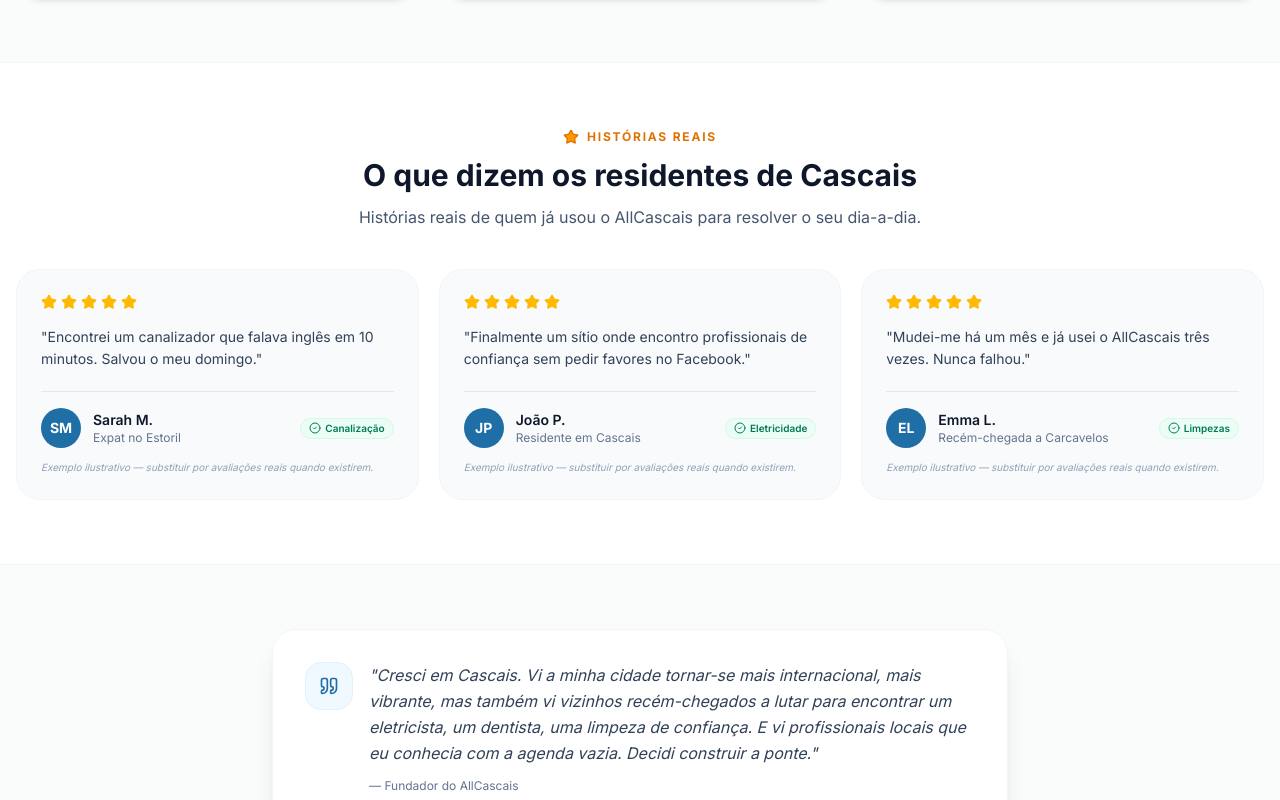
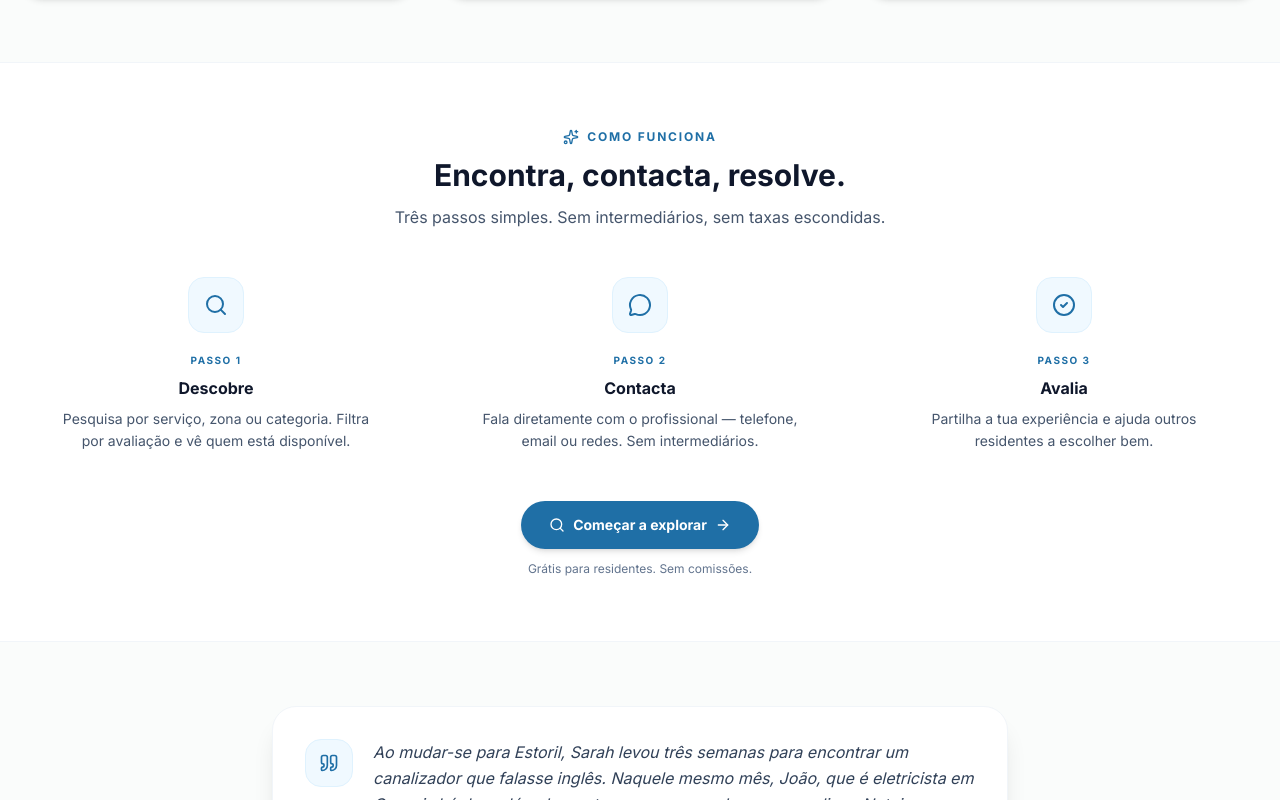
Before and after one commit to Chiosap01/allcascais, a React (Vite) app: page / in a window 1280 px wide. Shown: the part 1500-2300 px from the top of the page. Built offline with nearby package versions, Linux system fonts and the light colour scheme.

Commit message:
change founder story

```diff
--- a/src/pages/AboutPage.tsx
+++ b/src/pages/AboutPage.tsx
@@ -471,28 +471,86 @@
       </section>
 
       {/* =========================================================
-          STATS — Cialdini: afirmações verificáveis, não números inventados
-      ========================================================== */}
-      <section className="max-w-5xl mx-auto px-4 pt-8 pb-10">
-        <div className="grid grid-cols-2 sm:grid-cols-4 gap-4 sm:gap-6">
-          {stats.map((s) => (
-            <div
-              key={s.label}
-              className="text-center bg-white rounded-2xl border border-slate-100 shadow-sm py-5 px-3"
-            >
-              <div className="flex items-center justify-center gap-1">
-                <span
-                  className="text-lg sm:text-xl font-bold"
+    FOUNDER STORY
+========================================================== */}
+      <section className="max-w-3xl mx-auto px-4 pt-16 pb-6">
+        <div className="bg-white rounded-3xl border border-slate-100 shadow-sm overflow-hidden">
+          <div className="grid grid-cols-1 sm:grid-cols-[200px_1fr]">
+            {/* Photo column — replace the emoji with a real photo */}
+            <div className="relative bg-gradient-to-br from-sky-50 to-slate-50 border-b sm:border-b-0 sm:border-r border-slate-100 flex items-center justify-center min-h-[180px] sm:min-h-full">
+              {/*
+          PHOTO GUIDANCE:
+          - Replace this entire block with:
+            <img
+              src="/founder.jpg"
+              alt="[O teu nome], fundador do AllCascais"
+              className="w-full h-full object-cover"
+            />
+          - Warm, casual, taken in Cascais. Not a LinkedIn headshot.
+          - Café, beach, street in the old town — anywhere real.
+        */}
+              <div className="text-center px-6 py-8">
+                <div className="text-4xl mb-2" aria-hidden="true">
+                  🌉
+                </div>
+                <div className="text-[10px] font-semibold uppercase tracking-wider text-slate-400">
+                  {isPT ? "Foto em breve" : "Photo coming soon"}
+                </div>
+              </div>
+            </div>
+
+            {/* Content column */}
+            <div className="p-6 sm:p-8">
+              <div
+                className="inline-flex items-center gap-2 text-xs font-bold uppercase tracking-[0.15em] mb-4"
+                style={{ color: BRAND }}
+              >
+                <Heart className="w-4 h-4" />
+                {isPT ? "Porque é que isto existe" : "Why this exists"}
+              </div>
+
+              {/* Quote — Version A: the neighbour moment */}
+              <p className="text-sm sm:text-base text-slate-700 leading-relaxed italic">
+                {isPT
+                  ? "Ao mudar-se para Estoril, Sarah levou três semanas para encontrar um canalizador que falasse inglês. Naquele mesmo mês, João, que é eletricista em Cascais há duas décadas, estava com a agenda um pouco livre. Notei que o problema não era a falta de profissionais. Era necessário conectá-los. Fundei o AllCascais com esse propósito: um local onde quem precisa pode se conectar diretamente com quem sabe, sem intermediários."
+                  : "It took Sarah three weeks to find an English-speaking plumber after she moved to Estoril. That same month, João, an electrician in Cascais for 20 years, had half an empty schedule. I realized it wasn’t a lack of professionals. It was a failure of connection. So I created AllCascais. A place where those who know, find those who need. No intermediaries."}
+              </p>
+
+              {/* Signature block — honest, specific, human */}
+              <div className="mt-6 pt-5 border-t border-slate-100 flex items-center gap-3">
+                <div className="w-11 h-11 rounded-full bg-slate-100 border border-slate-200 flex items-center justify-center text-sm font-semibold text-slate-700 shrink-0">
+                  {/* Replace with initials or avatar */}
+                  PC
+                </div>
+                <div className="min-w-0">
+                  <div className="text-sm font-semibold text-slate-900">
+                    {/* Replace with your name */}
+                    [Paulo Chiosa]
+                  </div>
+                  <div className="text-xs text-slate-500">
+                    {isPT
+                      ? "Fundador, AllCascais · Cascais, 2025"
+                      : "Founder, AllCascais · Cascais, 2025"}
+                  </div>
+                </div>
+              </div>
+
+              {/* Mission statement — right after the story */}
+              <div className="mt-6 pt-5 border-t border-slate-100">
+                <div
+                  className="text-xs font-bold uppercase tracking-[0.15em] mb-2"
                   style={{ color: BRAND }}
                 >
-                  {s.value}
-                </span>
-              </div>
-              <div className="text-[11px] sm:text-xs text-slate-500 mt-1">
-                {s.label}
+                  {isPT ? "A nossa missão" : "Our mission"}
+                </div>
+                <p className="text-sm text-slate-700 leading-relaxed">
+                  {isPT
+                    ? "Ligar residentes e profissionais em Cascais — em português e inglês, sem comissões, sem intermediários. Quem precisa encontra quem sabe."
+                    : "Connect residents and professionals in Cascais — in Portuguese and English, with no commissions, no middlemen. Those who need find those who know."}
+                </p>
               </div>
             </div>
-          ))}
+          </div>
         </div>
       </section>
 
--- a/src/pages/LandingPage.tsx
+++ b/src/pages/LandingPage.tsx
@@ -28,6 +28,10 @@
    Godin: permissão, não interrupção
    Krug: 3 campos, zero fricção
    Norman: feedback claro em todos os estados
+
+   Audit-driven change: payload now includes `phone: null`
+   so the shape matches the RealEstate MatchModal insert.
+   If you later unify the `leads` table, add `category` too.
 ========================================================= */
 type ContactSubject = "question" | "feedback" | "partnership";
 
@@ -105,12 +109,14 @@
     const subjectLine = SUBJECTS.find((s) => s.id === subject);
     const subjectLabel = isPT ? subjectLine?.pt : subjectLine?.en;
 
+    /* Unified lead payload shape — matches RealEstate MatchModal */
     const payload = {
       source: "landing-contact",
       page_url: window.location.href,
       language: isPT ? "pt" : "en",
       name: name.trim(),
       email: email.trim(),
+      phone: null,
       notes: message.trim(),
       meta: {
         subject: subjectLabel ?? subject,
@@ -365,9 +371,6 @@
     "services" | "offers" | "real-estate"
   >("services");
 
-  /* ---------- Search validation state (Norman) ---------- */
-  const [searchError, setSearchError] = useState<string | null>(null);
-
   /* ---------- Contact modal state ---------- */
   const [contactOpen, setContactOpen] = useState(false);
 
@@ -382,48 +385,6 @@
     window.addEventListener("scroll", onScroll, { passive: true });
     return () => window.removeEventListener("scroll", onScroll);
   }, []);
-
-  /* ---------------------------------------------------------
-     TESTIMONIALS
-     Nota: estes depoimentos são ilustrativos enquanto não
-     existirem avaliações reais. Substituir por reais quando
-     houver, e remover a etiqueta "exemplo".
-  --------------------------------------------------------- */
-  const testimonials = [
-    {
-      id: "1",
-      name: "Sarah M.",
-      role: isPT ? "Expat no Estoril" : "Expat in Estoril",
-      avatar: "SM",
-      quote: isPT
-        ? "Encontrei um canalizador que falava inglês em 10 minutos. Salvou o meu domingo."
-        : "Found an English-speaking plumber in 10 minutes. Saved my Sunday.",
-      service: isPT ? "Canalização" : "Plumbing",
-      isExample: true,
-    },
-    {
-      id: "2",
-      name: "João P.",
-      role: isPT ? "Residente em Cascais" : "Cascais resident",
-      avatar: "JP",
-      quote: isPT
-        ? "Finalmente um sítio onde encontro profissionais de confiança sem pedir favores no Facebook."
-        : "Finally a place where I find trusted pros without asking favors on Facebook.",
-      service: isPT ? "Eletricidade" : "Electrical",
-      isExample: true,
-    },
-    {
-      id: "3",
-      name: "Emma L.",
-      role: isPT ? "Recém-chegada a Carcavelos" : "New to Carcavelos",
-      avatar: "EL",
-      quote: isPT
-        ? "Mudei-me há um mês e já usei o AllCascais três vezes. Nunca falhou."
-        : "Moved here a month ago and already used AllCascais three times. Never failed.",
-      service: isPT ? "Limpezas" : "Cleaning",
-      isExample: true,
-    },
-  ];
 
   /* ---------------------------------------------------------
      SEARCH TABS
@@ -470,11 +431,9 @@
 
   const SUGGESTIONS_BY_TAB = {
     services: isPT
-      ? ["Eletricista", "Canalizador", "Limpezas", "Dentista", "Restaurante"]
-      : ["Electrician", "Plumber", "Cleaning", "Dentist", "Restaurant"],
-    offers: isPT
-      ? ["Spa", "Surf", "Jantar", "Desconto", "Última hora"]
-      : ["Spa", "Surf", "Dinner", "Discount", "Last minute"],
+      ? ["Eletricista", "Limpezas", "Dentista"]
+      : ["Electrician", "Cleaning", "Dentist"],
+    offers: isPT ? ["Spa", "Surf", "Jantar"] : ["Spa", "Surf", "Dinner"],
     "real-estate": [],
   } as const;
 
@@ -493,15 +452,14 @@
 
   /* ---------------------------------------------------------
      HANDLERS
+     Krug: o botão nunca bloqueia. Sem query → vai para a lista.
+     Norman: não punimos o utilizador por não escrever nada.
   --------------------------------------------------------- */
   const handleSearch = (e: React.FormEvent) => {
     e.preventDefault();
     if (searchTab === "real-estate") return;
 
     const q = searchQuery.trim();
-
-    /* Krug: o botão nunca bloqueia. Sem query → vai para a lista. */
-    setSearchError(null);
     navigate(
       q ? `${activeTab.route}?search=${encodeURIComponent(q)}` : activeTab.route
     );
@@ -510,7 +468,6 @@
   const handleSuggestionClick = (suggestion: string) => {
     if (searchTab === "real-estate") return;
     setSearchQuery(suggestion);
-    setSearchError(null);
     navigate(`${activeTab.route}?search=${encodeURIComponent(suggestion)}`);
   };
 
@@ -565,6 +522,33 @@
       icon: Home,
       image:
         "https://images.unsplash.com/photo-1600596542815-ffad4c1539a9?q=80&w=1000&auto=format&fit=crop",
+    },
+  ];
+
+  /* ---------------------------------------------------------
+     HOW IT WORKS STEPS (Miller: clear next step; Krug: no friction)
+  --------------------------------------------------------- */
+  const howItWorksSteps = [
+    {
+      icon: Search,
+      title: isPT ? "Descobre" : "Discover",
+      desc: isPT
+        ? "Pesquisa por serviço, zona ou categoria. Filtra por avaliação e vê quem está disponível."
+        : "Search by service, area or category. Filter by rating and see who's available.",
+    },
+    {
+      icon: MessageCircle,
+      title: isPT ? "Contacta" : "Contact",
+      desc: isPT
+        ? "Fala diretamente com o profissional — telefone, email ou redes. Sem intermediários."
+        : "Talk directly with the professional — phone, email or social. No middlemen.",
+    },
+    {
+      icon: CheckCircle2,
+      title: isPT ? "Avalia" : "Review",
+      desc: isPT
+        ? "Partilha a tua experiência e ajuda outros residentes a escolher bem."
+        : "Share your experience and help other residents choose well.",
     },
   ];
 
@@ -642,10 +626,7 @@
                           role="tab"
                           aria-selected={isActive}
                           aria-controls={`panel-${key}`}
-                          onClick={() => {
-                            setSearchTab(key);
-                            setSearchError(null);
-                          }}
+                          onClick={() => setSearchTab(key)}
                           className={[
                             "relative flex items-center justify-center gap-2 py-4 px-2 text-xs sm:text-sm font-semibold transition-all",
                             "focus:outline-none focus-visible:ring-2 focus-visible:ring-[#1F6FA6] focus-visible:ring-inset",
@@ -677,8 +658,6 @@
                 {/* =========================================================
                     CONTEÚDO DAS TABS
                     Altura fixa em todos os breakpoints → sem salto ao mudar de tab
-                    Norman: overflow-y-auto para nunca cortar o feedback de erro
-                    Krug:  feedback visível sem scroll manual
                 ========================================================== */}
                 <div
                   id={`panel-${searchTab}`}
@@ -702,52 +681,18 @@
                           {activeTab.question}
                         </label>
 
-                        <div
-                          className={[
-                            "flex items-center gap-3 rounded-2xl border bg-white px-4 py-3 transition",
-                            searchError
-                              ? "border-red-300 focus-within:border-red-400 focus-within:ring-4 focus-within:ring-red-100"
-                              : "border-slate-200 focus-within:border-[#1F6FA6] focus-within:ring-4 focus-within:ring-[#1F6FA6]/15",
-                          ].join(" ")}
-                        >
+                        <div className="flex items-center gap-3 rounded-2xl border bg-white px-4 py-3 border-slate-200 focus-within:border-[#1F6FA6] focus-within:ring-4 focus-within:ring-[#1F6FA6]/15 transition">
                           <Search className="w-5 h-5 text-slate-300 shrink-0" />
 
                           <input
                             id="hero-search"
                             type="text"
                             value={searchQuery}
-                            onChange={(e) => {
-                              setSearchQuery(e.target.value);
-                              if (searchError) setSearchError(null);
-                            }}
-                            onBlur={() => {
-                              if (!searchQuery.trim()) {
-                                setSearchError(
-                                  isPT
-                                    ? "Escreve o que procuras — ou prime Procurar para veres tudo."
-                                    : "Type what you need — or press Search to see all."
-                                );
-                              }
-                            }}
-                            aria-invalid={!!searchError}
-                            aria-describedby={
-                              searchError ? "search-error" : undefined
-                            }
+                            onChange={(e) => setSearchQuery(e.target.value)}
                             placeholder={activeTab.placeholder}
                             className="w-full text-base outline-none text-slate-800 placeholder-slate-400 bg-transparent"
                           />
                         </div>
-
-                        {searchError && (
-                          <p
-                            id="search-error"
-                            role="alert"
-                            className="mt-2 text-xs text-red-600 flex items-center gap-1.5"
-                          >
-                            <AlertCircle className="w-3.5 h-3.5 shrink-0" />
-                            {searchError}
-                          </p>
-                        )}
                       </div>
 
                       <div className="flex items-center justify-between gap-3 border-t border-slate-100 bg-slate-50/70 px-4 py-3 shrink-0">
@@ -938,9 +883,6 @@
         </div>
       </section>
 
-      {/* FOUNDER STORY — movida para depois dos testimonials */}
-      {/* (removida daqui; reinserida abaixo) */}
-
       {/* MAIN CATEGORIES */}
       <section className="max-w-7xl mx-auto px-4 pt-16 pb-16">
         <div className="max-w-2xl mb-9">
@@ -1008,92 +950,114 @@
         </div>
       </section>
 
-      {/* TESTIMONIALS */}
+      {/* =========================================================
+          HOW IT WORKS
+          Substitui a secção de depoimentos.
+          Miller: passo-a-passo claro (StoryBrand)
+          Krug: 3 passos, sem fricção
+          Cialdini: compromisso através de clareza, sem prova social falsa
+      ========================================================== */}
       <section className="bg-white border-y border-slate-100">
         <div className="max-w-7xl mx-auto px-4 py-16">
-          <div className="text-center max-w-2xl mx-auto mb-10">
-            <div className="inline-flex items-center gap-2 text-amber-600 text-xs font-bold uppercase tracking-[0.15em] mb-3">
-              <Star className="w-4 h-4 fill-amber-500" />
-              {isPT ? "Histórias reais" : "Real stories"}
+          <div className="text-center max-w-2xl mx-auto mb-12">
+            <div className="inline-flex items-center gap-2 text-[#1F6FA6] text-xs font-bold uppercase tracking-[0.15em] mb-3">
+              <Sparkles className="w-4 h-4" />
+              {isPT ? "Como funciona" : "How it works"}
             </div>
 
             <h2 className="text-2xl sm:text-3xl font-bold text-slate-900">
               {isPT
-                ? "O que dizem os residentes de Cascais"
-                : "What Cascais residents say"}
+                ? "Encontra, contacta, resolve."
+                : "Find, contact, resolve."}
             </h2>
 
             <p className="mt-3 text-slate-600 text-sm sm:text-base">
               {isPT
-                ? "Histórias reais de quem já usou o AllCascais para resolver o seu dia-a-dia."
-                : "Real stories from people who used AllCascais to solve their day-to-day."}
+                ? "Três passos simples. Sem intermediários, sem taxas escondidas."
+                : "Three simple steps. No middlemen, no hidden fees."}
             </p>
           </div>
 
-          <div className="grid grid-cols-1 md:grid-cols-3 gap-5">
-            {testimonials.map((t) => (
-              <div
-                key={t.id}
-                className="bg-slate-50 rounded-3xl border border-slate-100 p-6 hover:shadow-md transition"
-              >
-                <div className="flex items-center gap-1 mb-4">
-                  {Array.from({ length: 5 }).map((_, i) => (
-                    <Star
-                      key={i}
-                      className="w-4 h-4 text-amber-400 fill-amber-400"
-                    />
-                  ))}
+          <div className="grid grid-cols-1 md:grid-cols-3 gap-8 md:gap-6">
+            {howItWorksSteps.map((step, i) => {
+              const Icon = step.icon;
+              return (
+                <div key={step.title} className="relative text-center">
+                  <div className="inline-flex items-center justify-center w-14 h-14 rounded-2xl bg-sky-50 border border-sky-100 text-[#1F6FA6] mb-5">
+                    <Icon className="w-6 h-6" />
+                  </div>
+
+                  <div className="text-[10px] font-bold uppercase tracking-[0.15em] text-[#1F6FA6] mb-2">
+                    {isPT ? `Passo ${i + 1}` : `Step ${i + 1}`}
+                  </div>
+
+                  <h3 className="text-base font-bold text-slate-900 mb-2">
+                    {step.title}
+                  </h3>
+
+                  <p className="text-sm text-slate-600 leading-relaxed max-w-xs mx-auto">
+                    {step.desc}
+                  </p>
                 </div>
+              );
+            })}
+          </div>
 
-                <p className="text-sm text-slate-700 leading-relaxed mb-5">
-                  "{t.quote}"
-                </p>
+          <div className="mt-12 text-center">
+            <button
+              type="button"
+              onClick={() => navigate("/services")}
+              className="group inline-flex items-center justify-center gap-2 rounded-full bg-[#1F6FA6] text-white px-7 py-3.5 text-sm font-bold shadow-md hover:bg-[#195c8a] hover:-translate-y-0.5 transition-all focus:outline-none focus-visible:ring-2 focus-visible:ring-offset-2 focus-visible:ring-[#1F6FA6]"
+            >
+              <Search className="w-4 h-4" />
+              {isPT ? "Começar a explorar" : "Start exploring"}
+              <ArrowRight className="w-4 h-4 group-hover:translate-x-0.5 transition-transform" />
+            </button>
 
-                <div className="flex items-center gap-3 pt-4 border-t border-slate-200">
-                  <div className="w-10 h-10 rounded-full bg-[#1F6FA6] text-white flex items-center justify-center text-sm font-bold">
-                    {t.avatar}
-                  </div>
-                  <div className="min-w-0">
-                    <div className="text-sm font-semibold text-slate-900">
-                      {t.name}
-                    </div>
-                    <div className="text-xs text-slate-500">{t.role}</div>
-                  </div>
-                  <span className="ml-auto inline-flex items-center gap-1 text-[10px] font-semibold text-emerald-700 bg-emerald-50 border border-emerald-100 rounded-full px-2 py-0.5">
-                    <CheckCircle2 className="w-3 h-3" />
-                    {t.service}
-                  </span>
-                </div>
-
-                {t.isExample && (
-                  <p className="mt-3 text-[10px] text-slate-400 italic">
-                    {isPT
-                      ? "Exemplo ilustrativo — substituir por avaliações reais quando existirem."
-                      : "Illustrative example — replace with real reviews once available."}
-                  </p>
-                )}
-              </div>
-            ))}
+            <p className="mt-3 text-xs text-slate-500">
+              {isPT
+                ? "Grátis para residentes. Sem comissões."
+                : "Free for residents. No commissions."}
+            </p>
           </div>
         </div>
       </section>
 
-      {/* FOUNDER STORY — movida para aqui, depois dos testimonials */}
+      {/* =========================================================
+    FOUNDER STORY
+========================================================= */}
       <section className="max-w-3xl mx-auto px-4 py-16">
         <div className="bg-white rounded-3xl border border-slate-100 shadow-xl p-6 sm:p-8">
-          <div className="flex items-start gap-4">
+          <div className="flex items-start gap-4 sm:gap-5">
             <div className="shrink-0 w-12 h-12 rounded-2xl bg-sky-50 border border-sky-100 flex items-center justify-center">
               <Quote className="w-5 h-5 text-[#1F6FA6]" />
             </div>
 
-            <div>
+            <div className="min-w-0">
+              {/* Quote — Version A: the neighbour moment */}
               <p className="text-sm sm:text-base text-slate-700 leading-relaxed italic">
                 {isPT
-                  ? '"Cresci em Cascais. Vi a minha cidade tornar-se mais internacional, mais vibrante, mas também vi vizinhos recém-chegados a lutar para encontrar um eletricista, um dentista, uma limpeza de confiança. E vi profissionais locais que eu conhecia com a agenda vazia. Decidi construir a ponte."'
-                  : '"I grew up in Cascais. I watched my town become more international, more vibrant, but I also watched newly-arrived neighbours struggle to find an electrician, a dentist, a trustworthy cleaner. And I watched local professionals I knew with empty schedules. So I built the bridge."'}
+                  ? "Ao mudar-se para Estoril, Sarah levou três semanas para encontrar um canalizador que falasse inglês. Naquele mesmo mês, João, que é eletricista em Cascais há duas décadas, estava com a agenda um pouco livre. Notei que o problema não era a falta de profissionais. Era necessário conectá-los. Fundei o AllCascais com esse propósito: um local onde quem precisa pode se conectar diretamente com quem sabe, sem intermediários."
+                  : "It took Sarah three weeks to find an English-speaking plumber after she moved to Estoril. That same month, João, an electrician in Cascais for 20 years, had half an empty schedule. I realized it wasn’t a lack of professionals. It was a failure of connection. So I created AllCascais. A place where those who know, find those who need. No intermediaries."}
               </p>
-              <div className="mt-3 text-xs text-slate-500">
-                — {isPT ? "Fundador do AllCascais" : "Founder of AllCascais"}
+
+              {/* Signature block — honest, specific, human */}
+              <div className="mt-5 pt-4 border-t border-slate-100 flex items-center gap-3">
+                <div className="w-10 h-10 rounded-full bg-slate-100 border border-slate-200 flex items-center justify-center text-sm font-semibold text-slate-700 shrink-0">
+                  {/* Replace with initials or avatar */}
+                  {isPT ? "AC" : "AC"}
+                </div>
+                <div className="min-w-0">
+                  <div className="text-sm font-semibold text-slate-900">
+                    {/* Replace with your name */}
+                    [Paulo Chiosa]
+                  </div>
+                  <div className="text-xs text-slate-500">
+                    {isPT
+                      ? "Fundador, AllCascais · Cascais, 2025"
+                      : "Founder, AllCascais · Cascais, 2025"}
+                  </div>
+                </div>
               </div>
             </div>
           </div>
```
